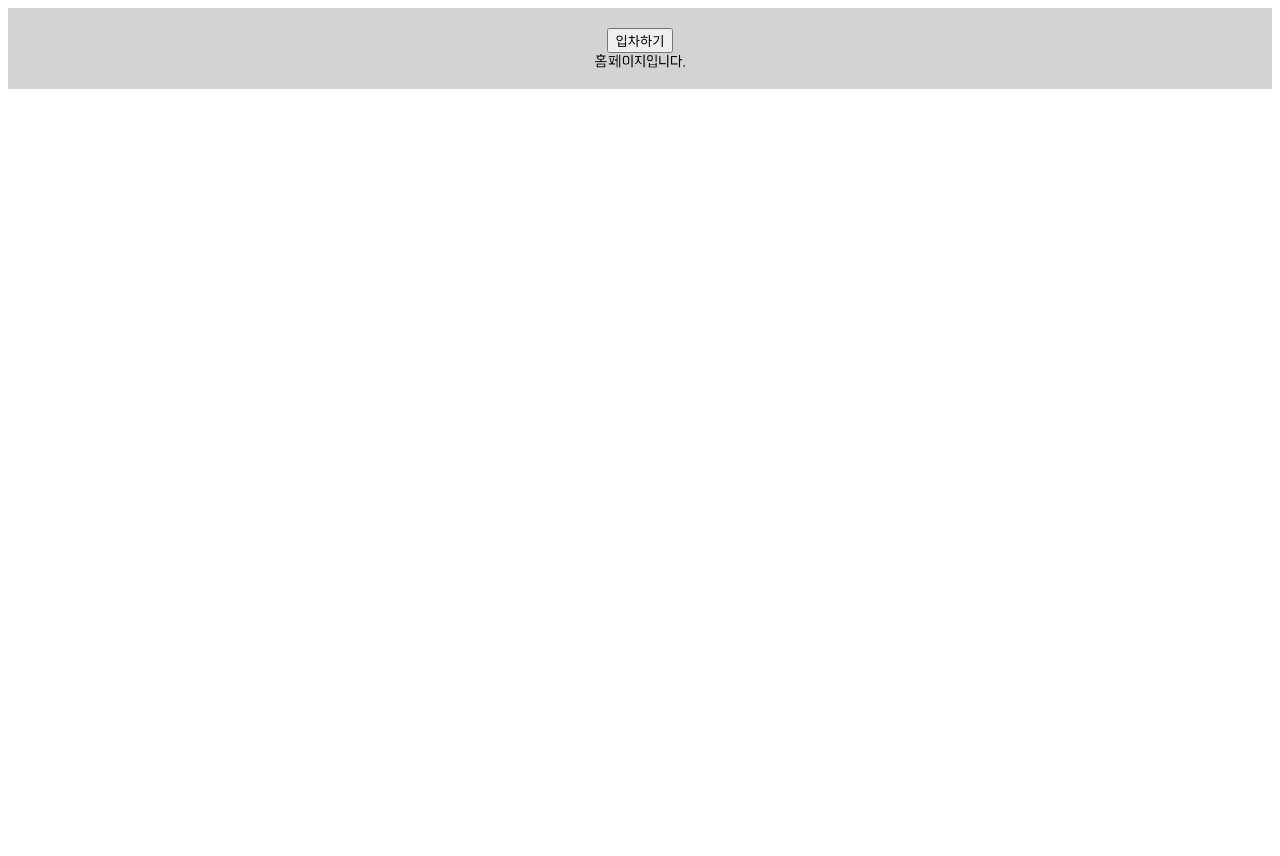
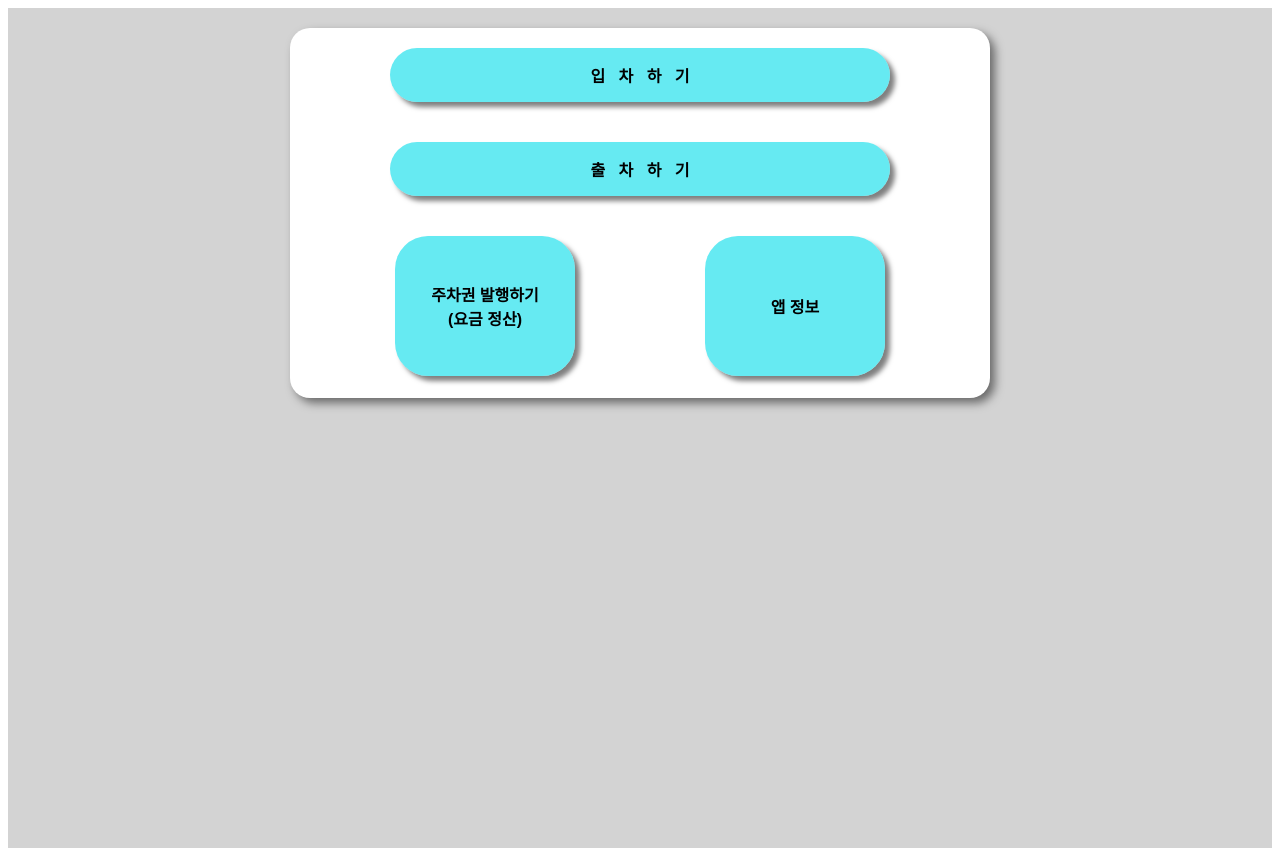
Before and after one commit to block-based-parking-control-system/parking-control-frontend, a React (Create React App) app: page / in a window 1280 px wide. Before the commit the page ends 800 px from the top, so only its background shows below. Built offline with nearby package versions, Linux system fonts and the light colour scheme; the HTML template or start-up script is replaced by a standard one.

Commit message:
feat: 메인 페이지 버튼 레이아웃 추가

```diff
--- a/src/App.css
+++ b/src/App.css
@@ -1,5 +1,69 @@
 .App {
+    height: 100vh;
     text-align: center;
     padding: 20px;
     background-color: lightgray;
 }
+
+.button-layout {
+    position: relative;
+    justify-content: center;
+    align-items: center;
+    width: 700px;
+    height: 370px;
+    border-radius: 20px;
+    margin-left: auto;
+    margin-right: auto;
+    background-color: white;
+    box-shadow: 5px 5px 10px rgba(0, 0, 0, 0.5);
+}
+
+.horizon-layout {
+    display: flex;
+    position: relative;
+    justify-content: center;
+    align-items: center;
+}
+
+
+.button-style {
+    background-color: rgba(37, 226, 237, 0.7);
+    box-shadow: 5px 5px 5px rgba(0, 0, 0, 0.5);
+    border: none; /* Remove border */
+    color: black; /* White text color */
+    font-weight: bold; /* Make the button text bold */
+    white-space: pre;
+    padding: 15px 0; /* Padding */
+    text-align: center; /* Center the text */
+    text-decoration: none; /* Remove underline */
+    display: inline-block;
+    font-size: 16px;
+    margin: 20px 2px;
+    border-radius: 33px; /* Make the button corners round */
+    cursor: pointer; /* Change cursor to pointer when hovering over the button */
+    transition: background-color 0.4s; /* Transition effect */
+}
+
+.entrance-button, .exit-button {
+    width: 500px;
+}
+
+.ticket-button, .app-info-button {
+    width: 180px;
+    height: 140px;
+}
+
+.ticket-button {
+    margin-right: 65px;
+}
+
+.app-info-button {
+    margin-left: 65px;
+}
+
+.button-style:hover {
+    background-color: rgba(37, 226, 237, 1);
+    box-shadow: none;
+    transform: translate(5px, 5px);
+
+}
--- a/src/App.js
+++ b/src/App.js
@@ -5,14 +5,34 @@ import ParkingPage from './components/parkingpage/ParkingPage';
 import HomePage from './components/homepage/HomePage'; // 가정: 홈 페이지 컴포넌트
 
 function MainLayout() {
+    const entrance = "입   차   하   기";
+    const exit = "출   차   하   기";
+
     return (
         <div>
-            <Link to="/parkingpage">
-                <button>입차하기</button>
-            </Link>
-            <Routes>
-                <Route path="/" element={<HomePage/>}/>
-            </Routes>
+            <div className="mark-layout">
+
+            </div>
+            <div className="button-layout">
+                <div>
+                    <Link to="/entrance">
+                        <button className="button-style entrance-button">{entrance}</button>
+                    </Link>
+                </div>
+                <div>
+                    <Link to="/exit">
+                        <button className="button-style exit-button">{exit}</button>
+                    </Link>
+                </div>
+                <div className="horizon-layout">
+                    <Link to="/ticket">
+                        <button className="button-style ticket-button">주차권 발행하기<br/>(요금 정산)</button>
+                    </Link>
+                    <Link to="/info">
+                        <button className="button-style app-info-button">앱 정보</button>
+                    </Link>
+                </div>
+            </div>
         </div>
     );
 }
@@ -23,7 +43,7 @@ function App() {
             <Router>
                 <Routes>
                     <Route path="/" element={<MainLayout/>}/>
-                    <Route path="/parkingpage" element={<ParkingPage/>}/>
+                    <Route path="/entrance" element={<ParkingPage/>}/>
                 </Routes>
             </Router>
         </div>
--- a/src/components/parkingpage/ParkingPage.js
+++ b/src/components/parkingpage/ParkingPage.js
@@ -6,7 +6,7 @@ import ParkingLot from "./parkinglot/ParkingLot";
 
 function ParkingPage() {
     return (
-        <div className="App">
+        <div>
             <header className="App-header">
                 <RouteProvider>
                     <CarInfo/>
--- a/src/components/parkingpage/button/Button.css
+++ b/src/components/parkingpage/button/Button.css
@@ -1,6 +1,7 @@
 .park-button {
     width: 150px;
     background-color: rgba(37, 226, 237, 0.7);
+    box-shadow: 5px 5px 5px rgba(0, 0, 0, 0.5);
     border: none; /* Remove border */
     color: black; /* White text color */
     font-weight: bold; /* Make the button text bold */
@@ -18,10 +19,15 @@
 
 .park-button:hover {
     background-color: rgba(37, 226, 237, 1);
+    box-shadow: none;
+    transform: translate(5px, 5px);
+
 }
 
-.park-button:disabled {
+.park-button:disabled, .park-button:disabled:hover {
     opacity: 0.5;
     background-color: #7AEEF5; /* Change background color to gray */
     cursor: default; /* Change cursor to default */
+    box-shadow: none;
+    transform: translate(5px, 5px);
 }
```
